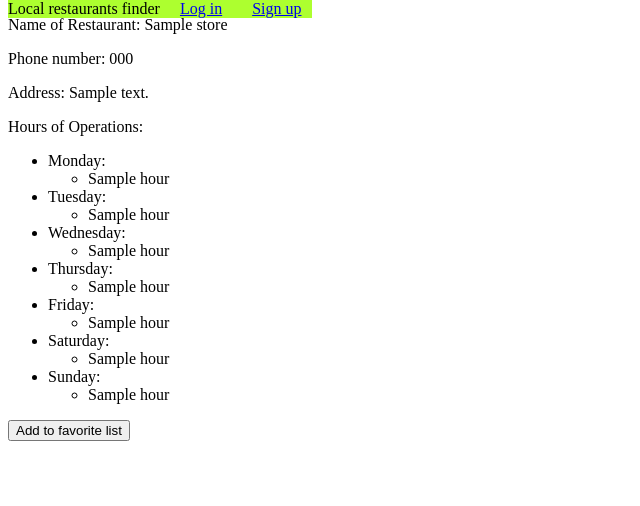
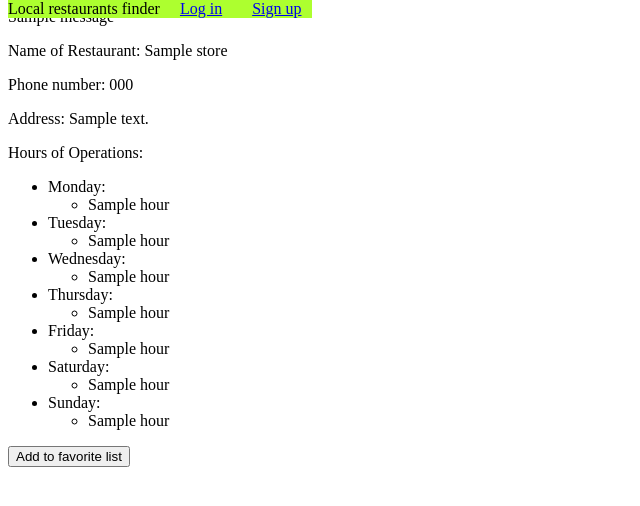
Before and after one commit to nniroula/Food_Service_Finder, a Flask app: template templates/stores/restaurant-details.html in a window 1280 px wide. Shown: the top 506 px of the page, without its empty margins (0-640 px from the left). Run offline with Flask 2, Linux system fonts and the light colour scheme; the template is opened without the code that fills it: most values are stand-ins (such as "Sample title", 1, 10 or a date in 2020); one stand-in notice (Sample message) is shown.

Commit message:
add logic so that if a user tries to add same store to the favorite list more than once, it flashes an error message

```diff
--- a/app.py
+++ b/app.py
@@ -255,15 +255,26 @@ def show_details_about_restaurant(restaurant_id):
                     phone_userId = favorite_store.store_phone != store.store_phone
                     name_userId = favorite_store.store_name != store.store_name
 
+                    # import pdb
+                    # pdb.set_trace()
+
                     if address_userId == True or phone_userId == True or name_userId == True:
                         result = True
                     else:
                         result = False
 
-                    if result == True:
-                        db.session.add(favorite_store)
-                        db.session.commit()
-                return redirect('/favorites')
+                #     if result == True:
+                #         db.session.add(favorite_store)
+                #         db.session.commit()
+                # return redirect('/favorites')
+                if result == True:
+                    db.session.add(favorite_store)
+                    db.session.commit()
+                    return redirect('/favorites')
+                else:
+                    flash('The store is already in your favorite list!')
+                    # return redirect('/favorites')
+                    # restaurant/<restaurant_id>
 
     # if request.method == 'GET':
     if 'hours' not in keys:
--- a/templates/stores/restaurant-details.html
+++ b/templates/stores/restaurant-details.html
@@ -2,6 +2,10 @@
 {% block title %} Restaurant details page {% endblock %}
 
 {% block content %}
+    <!-- needs styling -->
+    {% for message in get_flashed_messages() %}
+        {{message}}
+    {% endfor %}
 
     <p>Name of Restaurant: {{ store_data['name'] }}</p>
     <p>Phone number: {{ store_data['display_phone'] }}</p>
```
